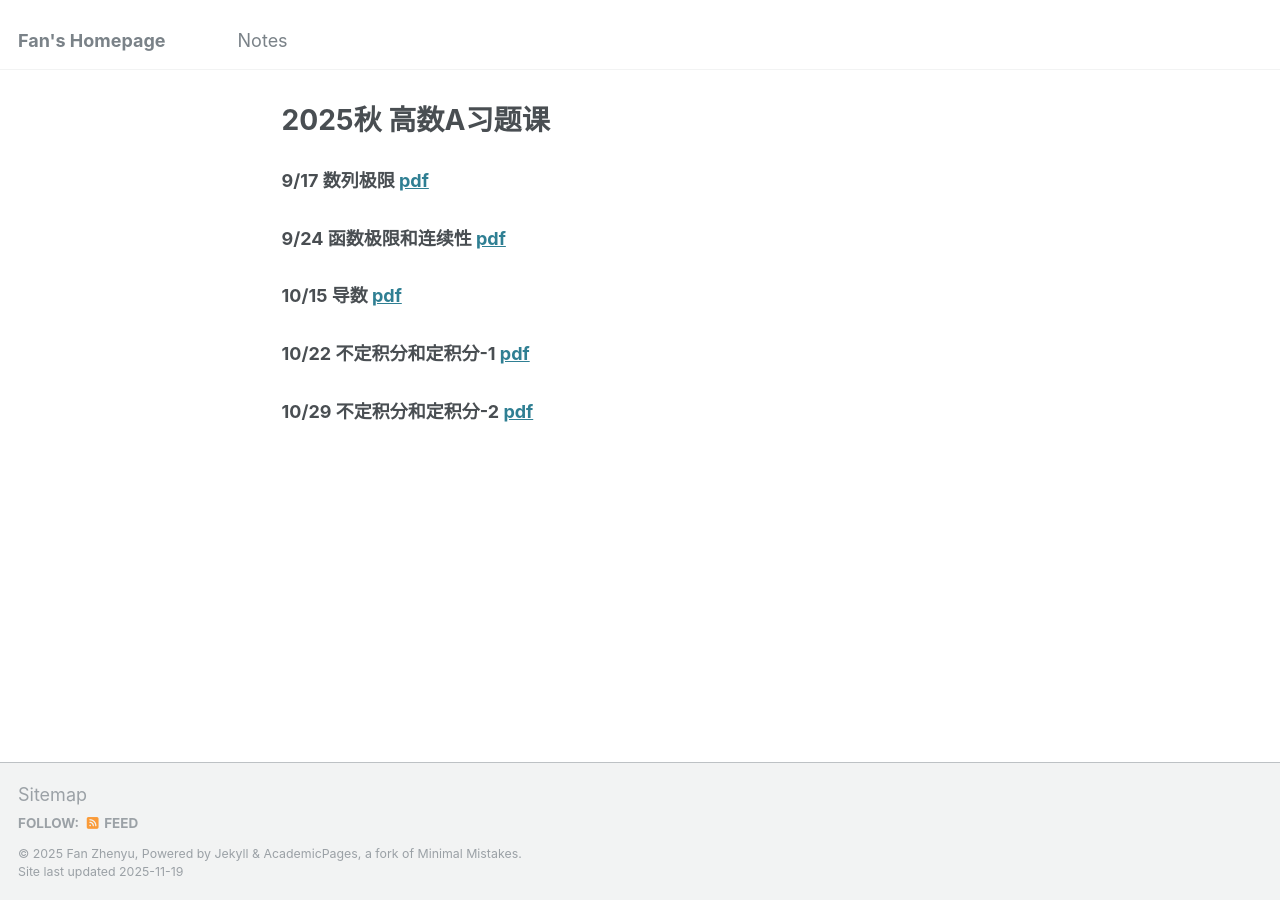
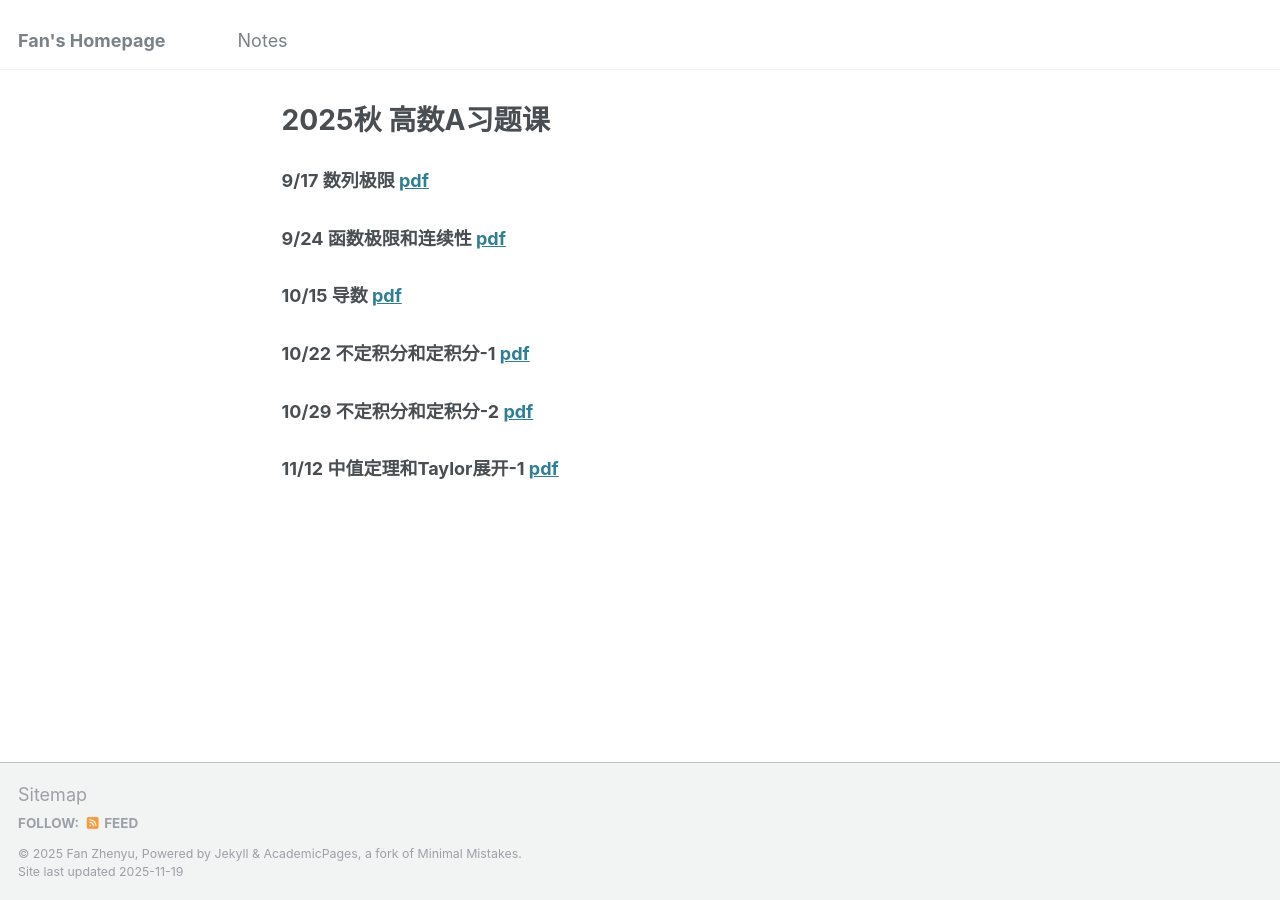
Before and after one commit to fanzymath/fanzymath.github.io, a Jekyll site: the page built from _notes/2025-fall-adv-A.md, in a window 1280 px wide. Built offline with Jekyll 4.4.1, drawn with Linux system fonts in a browser that asks for light colours.

Commit message:
Update 2025-fall-adv-A.md

```diff
--- a/_notes/2025-fall-adv-A.md
+++ b/_notes/2025-fall-adv-A.md
@@ -14,3 +14,4 @@ location: "Beijing"
 ### 10/15 导数 [pdf](https://fanzymath.github.io/files/10_15_derivatives.pdf)
 ### 10/22 不定积分和定积分-1 [pdf](https://fanzymath.github.io/files/10_22_Integral.pdf)
 ### 10/29 不定积分和定积分-2 [pdf](https://fanzymath.github.io/files/10_29_Integral_2.pdf)
+### 11/12 中值定理和Taylor展开-1 [pdf](https://fanzymath.github.io/files/11_12_mean_value_thm_and_Taylor_expansion.pdf)
```
